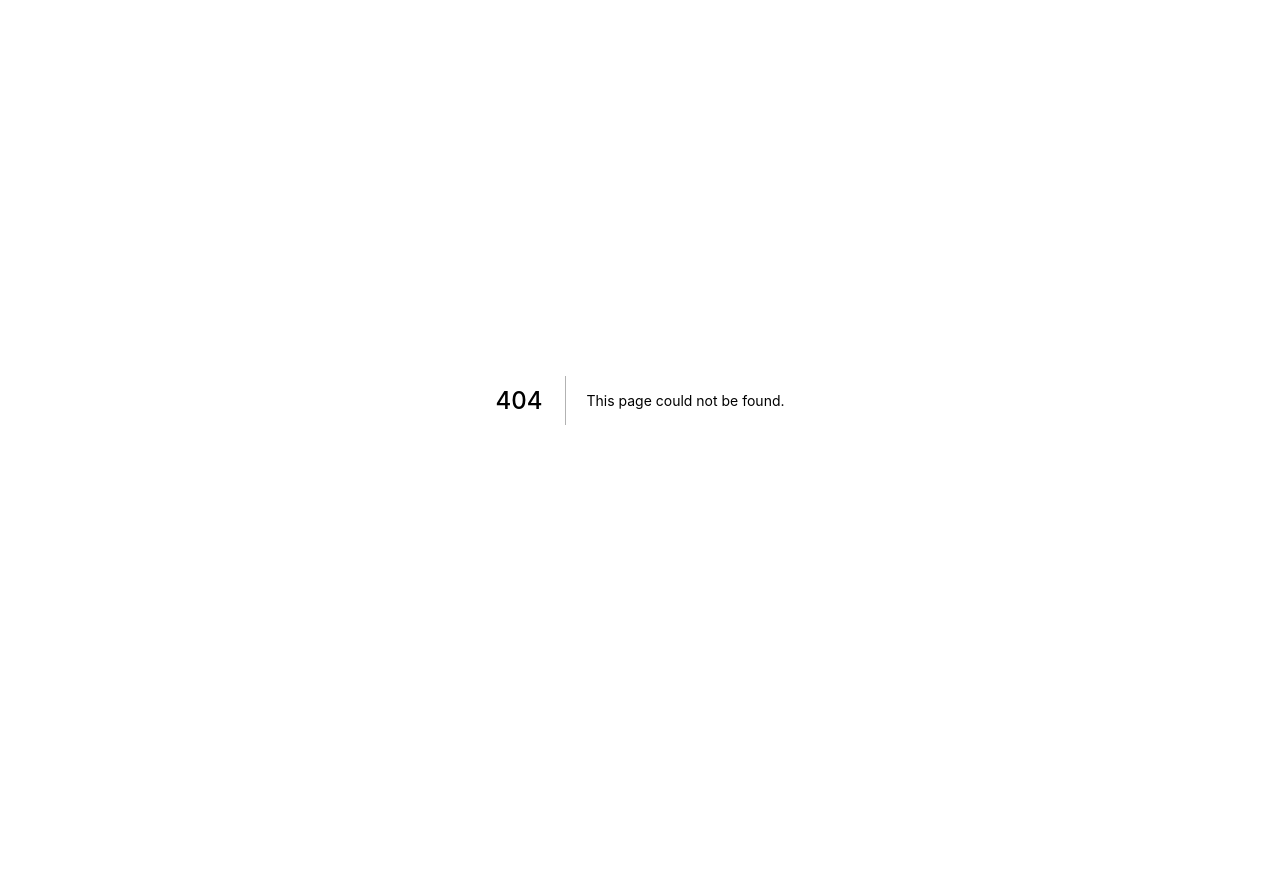
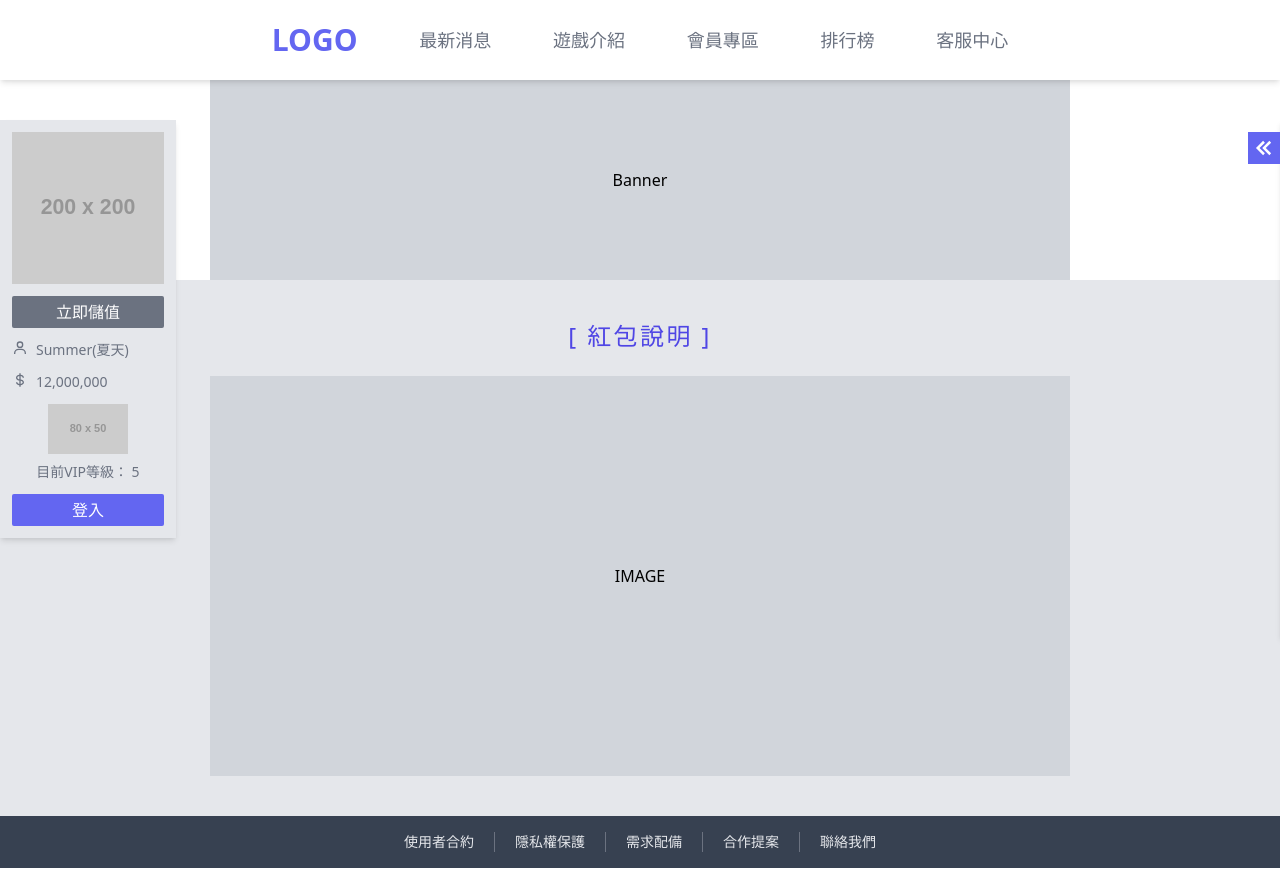
Before and after one commit to summerchen0101/official777-v2, a Next.js app: page /gift-intro in a window 1280 px wide. Before the commit this address had no page. Before the commit the page ends 800 px from the top, so only its background shows below. Built offline with nearby package versions, Linux system fonts and the light colour scheme.

Commit message:
gift-intro

```diff
--- a/components/layout/HeaderNav.tsx
+++ b/components/layout/HeaderNav.tsx
@@ -20,7 +20,7 @@ function HeaderNav() {
             { label: '基本介紹', onClick: () => router.push('/game-basic') },
             { label: '遊戲說明', onClick: () => router.push('/game-intro') },
             { label: '道具說明', onClick: () => router.push('/obj-intro') },
-            { label: '紅包說明', onClick: () => router.push('/') },
+            { label: '紅包說明', onClick: () => router.push('/gift-intro') },
             { label: 'VIP介紹', onClick: () => router.push('/') },
           ]}
         />
--- /dev/null
+++ b/pages/gift-intro.tsx
@@ -0,0 +1,35 @@
+import React, { useState } from 'react'
+import Layout from '@/components/layout/Layout'
+import TabGroup from '@/components/TabGroup'
+import Image from 'next/image'
+
+function ObjIntro() {
+  const [activeTab, setActiveTab] = useState('1')
+  return (
+    <Layout>
+      <section>
+        <div className="w-[860px] h-[200px] mx-auto flex items-center justify-center bg-gray-300">
+          Banner
+        </div>
+      </section>
+      <section className="bg-gray-200">
+        <div className="w-[860px] mx-auto py-10">
+          <h1 className="text-2xl mb-6 text-indigo-600 text-center tracking-widest">
+            [ 紅包說明 ]
+          </h1>
+          <div className="bg-gray-300 flex items-center justify-center min-h-[400px] mt-4">
+            IMAGE
+            {/* <Image
+              src="https://fakeimg.pl/500x300"
+              alt=""
+              width="500"
+              height="300"
+            /> */}
+          </div>
+        </div>
+      </section>
+    </Layout>
+  )
+}
+
+export default ObjIntro
```
